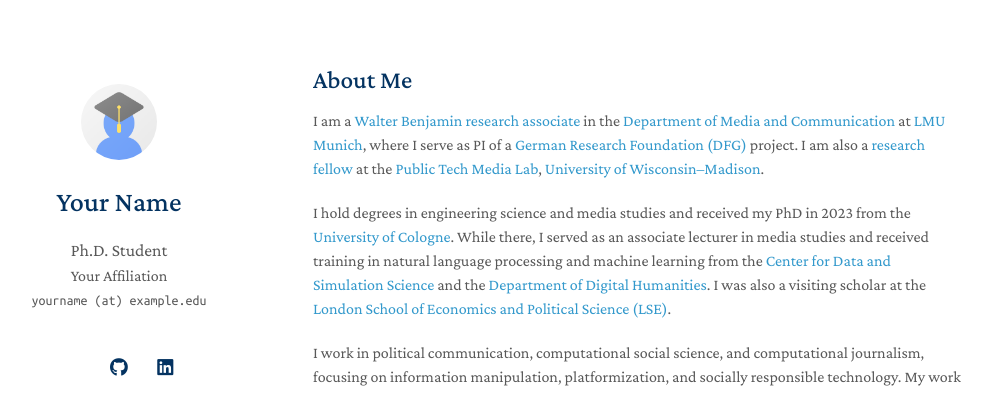
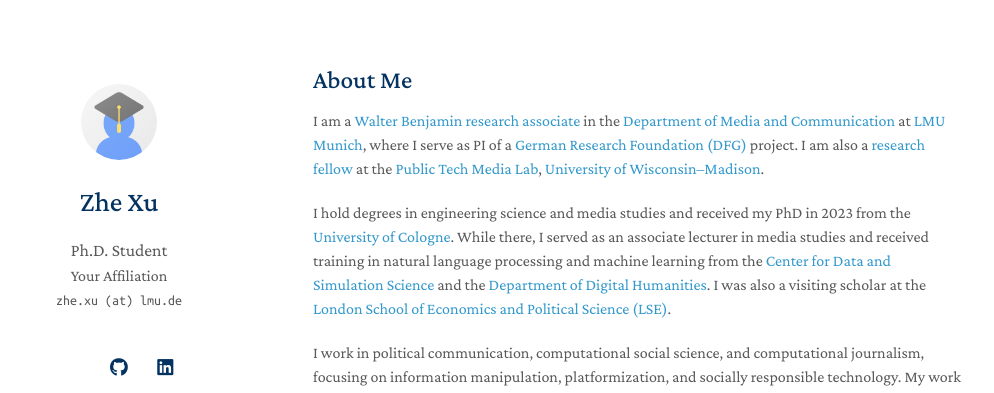
Before and after one commit to zhexuphd/newweb, a Jekyll site: the page built from index.md, in a window 1280 px wide. Shown: the top 393 px of the page, without its empty margins (157-1151 px from the left). Built offline with Jekyll 4.4.1, drawn with Linux system fonts in a browser that asks for light colours; a style sheet for code colours, icons or effects is not loaded; our own code applies the rules of GitHub Pages for plain Markdown files.

Commit message:
Update _config.yml

```diff
--- a/_config.yml
+++ b/_config.yml
@@ -1,8 +1,8 @@
 # Basic Information
-title: Your Name
+title: Zhe Xu
 position: Ph.D. Student
 affiliation: Your Affiliation
-email: yourname (at) example.edu
+email: zhe.xu (at) lmu.de
 
 # Search Engine Optimization (SEO)
 # The following information is used to improve the website traffic from search engines, e.g., Google.
```
